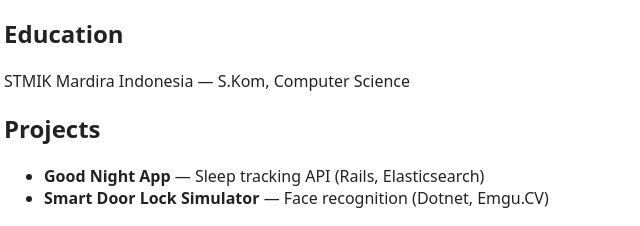
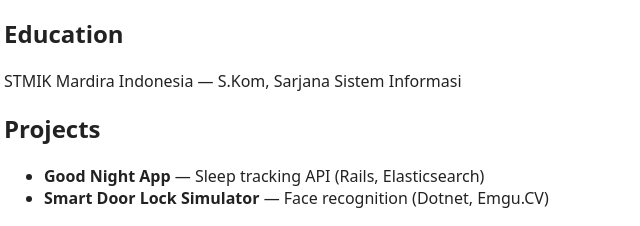
Before and after one commit to mzaedan/my-profile, a plain HTML site: page index.html in a window 1280 px wide. Shown: the part 309-535 px from the top of the page, 186-826 px from the left. Drawn offline with Linux system fonts and the light colour scheme.

Commit message:
test index.html

```diff
--- a/index.html
+++ b/index.html
@@ -91,12 +91,13 @@
       <section>
         <h2>About</h2>
         <p>
-          Full-Stack Developer Passionate about building scalable and user-friendly applications
+          Full-Stack Developer Passionate about building scalable and
+          user-friendly applications
         </p>
       </section>
       <section>
         <h2>Education</h2>
-        <p>STMIK Mardira Indonesia — S.Kom, Computer Science</p>
+        <p>STMIK Mardira Indonesia — S.Kom, Sarjana Sistem Informasi</p>
       </section>
       <section>
         <h2>Projects</h2>
```
